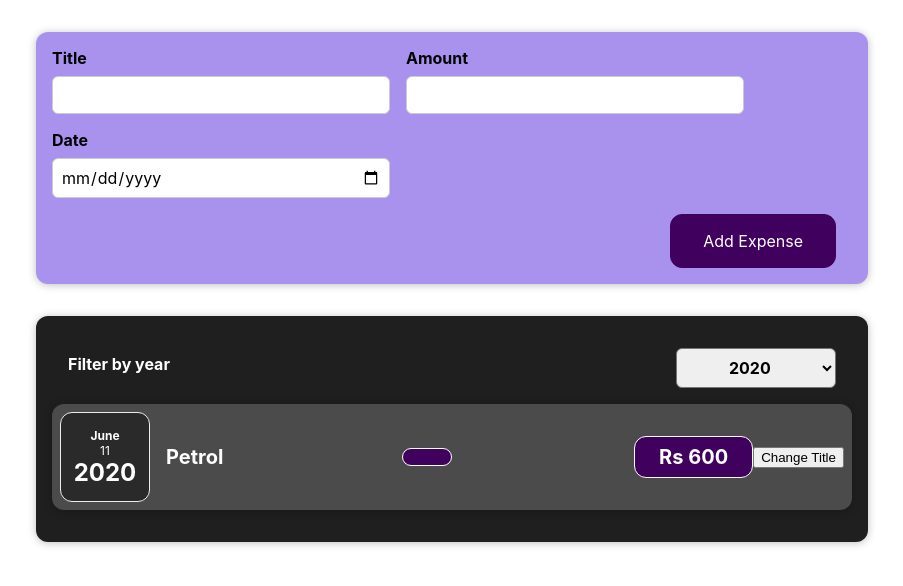
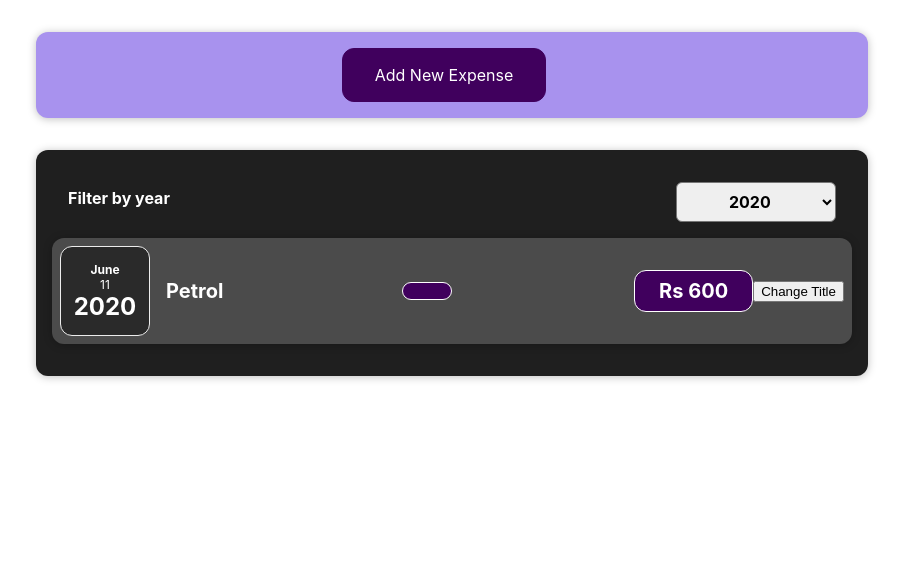
Before and after one commit to Ajay481/React-Tasks, a React (Create React App) app: page / in a window 1280 px wide. Shown: the top 586 px of the page, without its empty margins (188-1091 px from the left). Built offline with nearby package versions, Linux system fonts and the light colour scheme.

Commit message:
Editing Handler Added

```diff
--- a/src/Expenses/NewExpense/ExpenseForm.js
+++ b/src/Expenses/NewExpense/ExpenseForm.js
@@ -62,6 +62,9 @@ const ExpenseForm = (props) => {
         </div>
       </div>
       <div className="new-expense__actions">
+        <button type="button" onClick={props.onCancel}>
+          Cancel
+        </button>
         <button type="submit">Add Expense</button>
       </div>
     </form>
--- a/src/Expenses/NewExpense/NewExpense.js
+++ b/src/Expenses/NewExpense/NewExpense.js
@@ -1,17 +1,35 @@
+import React, { useState } from "react";
 import ExpenseForm from "./ExpenseForm";
 import "./NewExpense.css";
 
 const NewExpense = (props) => {
+  const [isEditing, setIsEditing] = useState(false);
+
   const saveExpenseDataHandler = (enteredExpenseDate) => {
     const expenseData = {
       ...enteredExpenseDate,
       id: Math.random().toString(),
     };
     props.onAddExpense(expenseData);
+    setIsEditing(false);
+  };
+  const startEditingHandler = () => {
+    setIsEditing(true);
+  };
+  const stopEditingHandler = () => {
+    setIsEditing(false);
   };
   return (
     <div className="new-expense">
-      <ExpenseForm onSaveExpenseData={saveExpenseDataHandler} />
+      {!isEditing && (
+        <button onClick={startEditingHandler}>Add New Expense</button>
+      )}
+      {isEditing && (
+        <ExpenseForm
+          onSaveExpenseData={saveExpenseDataHandler}
+          onCancel={stopEditingHandler}
+        />
+      )}
     </div>
   );
 };
```
